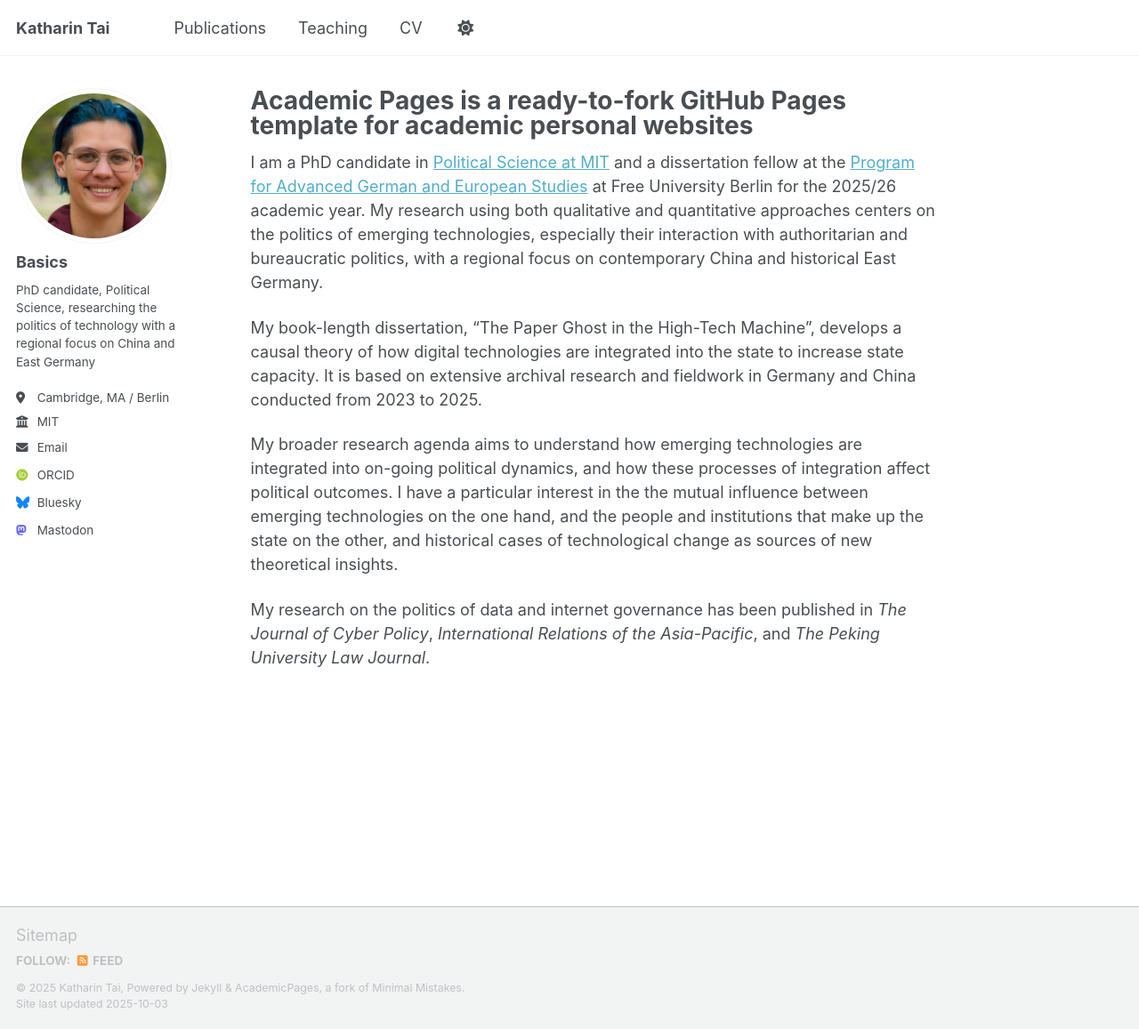
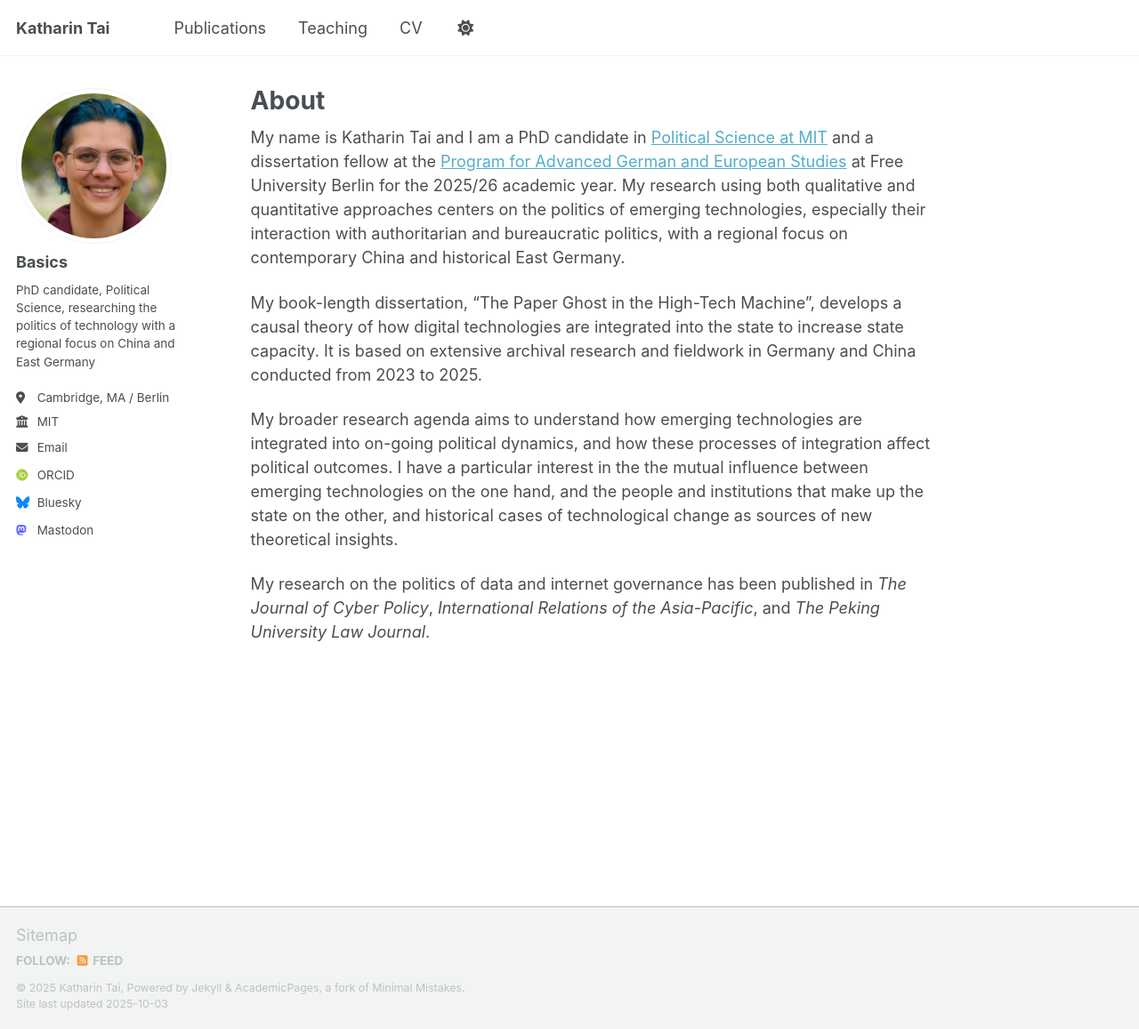
Before and after one commit to katharintai/katharintai.github.io, a Jekyll site: the page built from _pages/about.md, in a window 1280 px wide and 1157 px high. Shown: the whole window at 89% size. Built offline with Jekyll 4.4.1, drawn with Linux system fonts in a browser that asks for light colours; some web fonts are replaced; a script that is not in the unit is left out.

Commit message:
fix about page title

```diff
--- a/_pages/about.md
+++ b/_pages/about.md
@@ -1,13 +1,13 @@
 ---
 permalink: /
-title: "Academic Pages is a ready-to-fork GitHub Pages template for academic personal websites"
+title: "About"
 author_profile: true
 redirect_from:
   - /about/
   - /about.html
 ---
 
-I am a PhD candidate in [Political Science at MIT](https://polisci.mit.edu/people/katharin-tai) and a dissertation fellow at the [Program for Advanced German and European Studies](https://www.fu-berlin.de/en/sites/bprogram/index.html) at Free University Berlin for the 2025/26 academic year. My research using both qualitative and quantitative approaches centers on the politics of emerging technologies, especially their interaction with authoritarian and bureaucratic politics, with a regional focus on contemporary China and historical East Germany.
+My name is Katharin Tai and I am a PhD candidate in [Political Science at MIT](https://polisci.mit.edu/people/katharin-tai) and a dissertation fellow at the [Program for Advanced German and European Studies](https://www.fu-berlin.de/en/sites/bprogram/index.html) at Free University Berlin for the 2025/26 academic year. My research using both qualitative and quantitative approaches centers on the politics of emerging technologies, especially their interaction with authoritarian and bureaucratic politics, with a regional focus on contemporary China and historical East Germany.
 
 My book-length dissertation, "The Paper Ghost in the High-Tech Machine", develops a causal theory of how digital technologies are integrated into the state to increase state capacity. It is based on extensive archival research and fieldwork in Germany and China conducted from 2023 to 2025.
 
```
